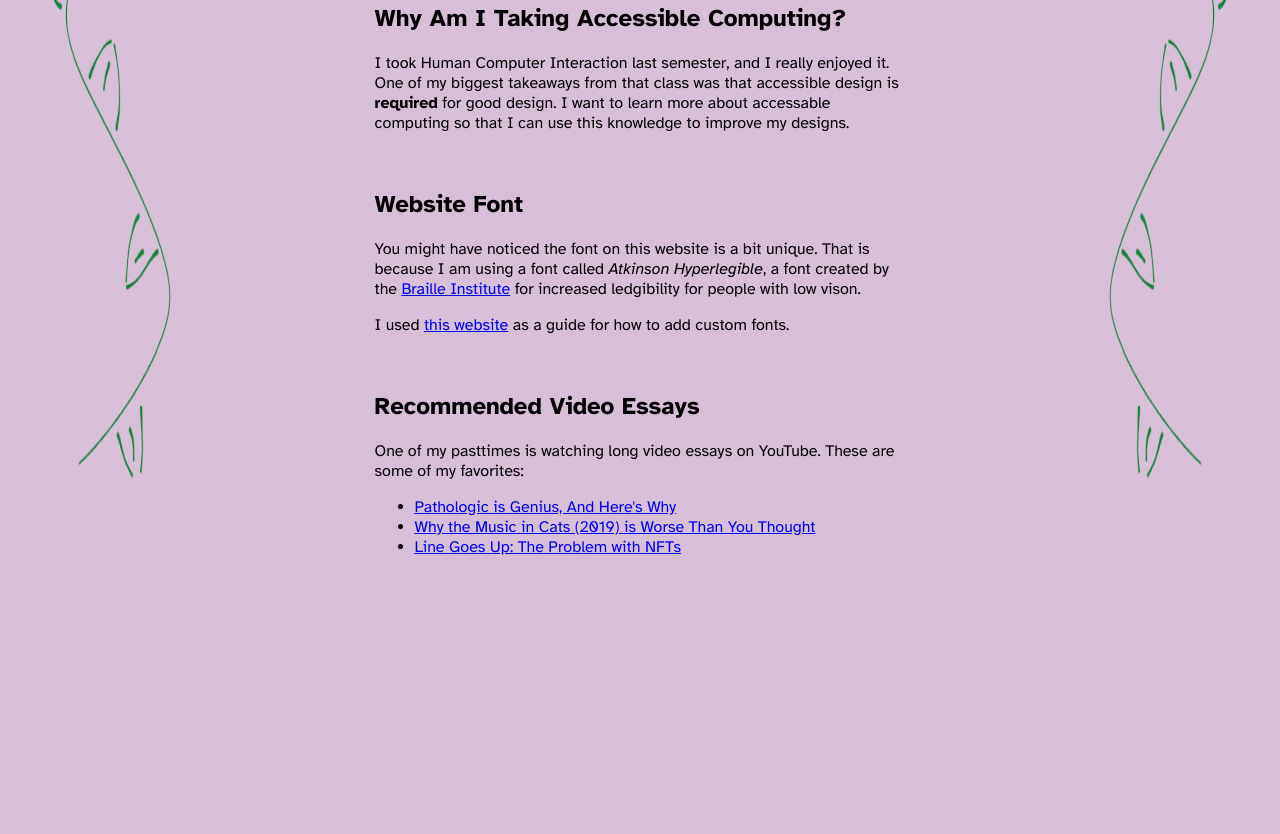
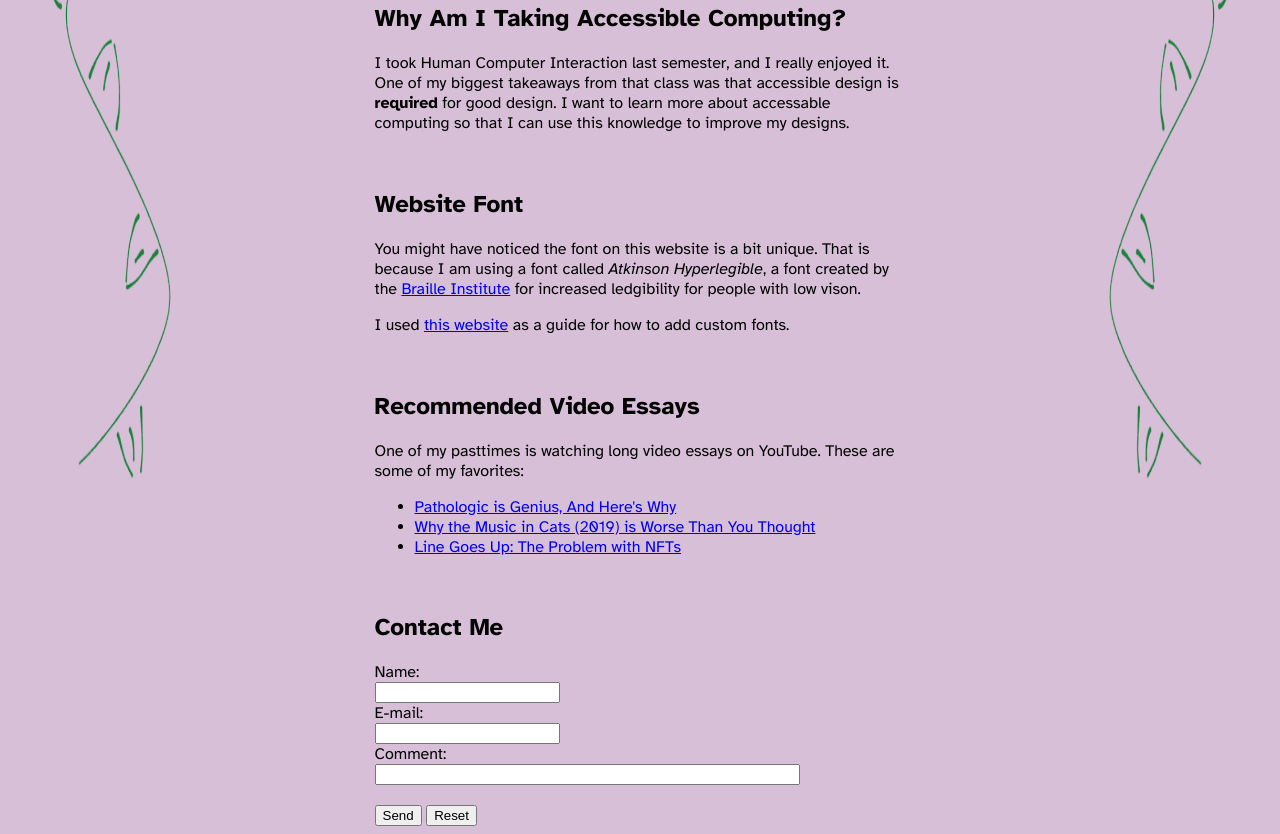
Before and after one commit to mcallicotte/432BioWebsite, a plain HTML site: page index.html in a window 1280 px wide. Shown: the part 674-1508 px from the top of the page. Before the commit the page ends 1296 px from the top, so only its background shows below. Drawn offline with Linux system fonts and the light colour scheme.

Commit message:
added form

```diff
--- a/index.html
+++ b/index.html
@@ -71,7 +71,23 @@
                                 <li><a href="https://www.youtube.com/watch?v=YQ_xWvX1n9g&t=2s">Line Goes Up: The Problem with NFTs</a></li>
                             </ul>
                         </p>
+                        <br>
                     </section>
+
+                    <section>
+                        <h2>Contact Me</h2>
+                        <form action="mailto:mary.callicotte@tamu.edu" method="post" enctype="text/plain">
+                            Name:<br>
+                            <input type="text" name="name"><br>
+                            E-mail:<br>
+                            <input type="text" name="mail"><br>
+                            Comment:<br>
+                            <input type="text" name="comment" size="50"><br><br>
+                            <input type="submit" value="Send">
+                            <input type="reset" value="Reset">
+                            </form>
+                    </section>
+
                 </section>
             </div>
         </div>
```
